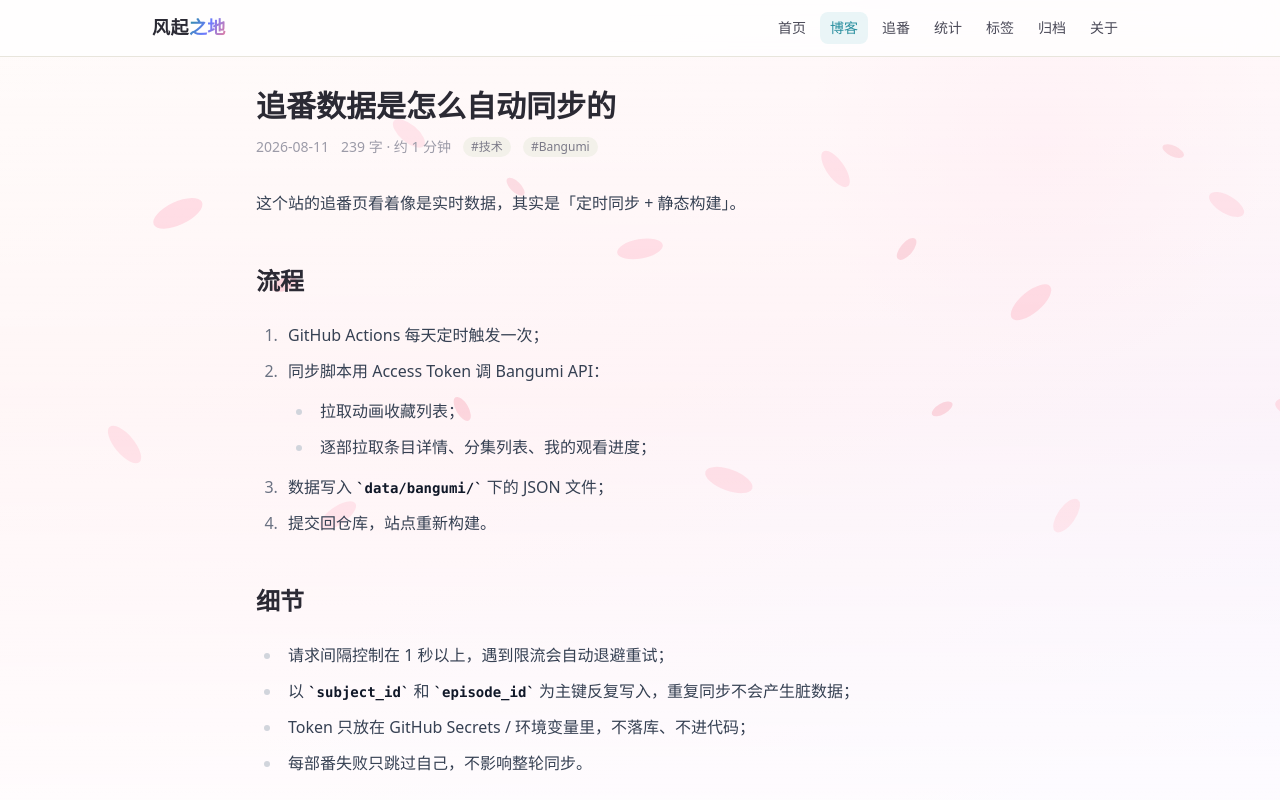
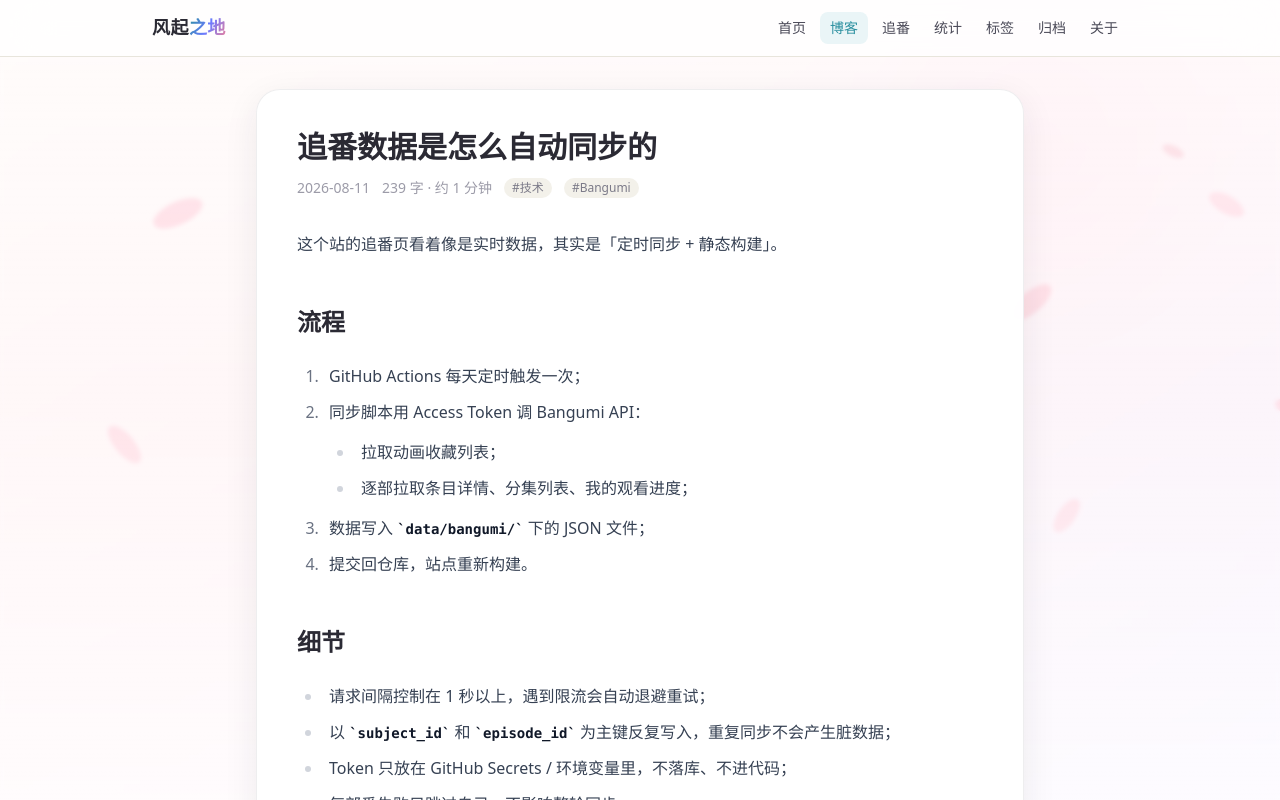
Before and after one commit to lingfeng23333/lingfeng-site, a Next.js app: page /blog/bangumi-sync-intro in a window 1280 px wide. Shown: the top 800 px of the page. Built offline with nearby package versions, Linux system fonts and the light colour scheme; no server answers.

Commit message:
feat: 阅读可读性优化（背景蒙层+模糊，文章纸感面板）

```diff
--- a/app/blog/[slug]/page.tsx
+++ b/app/blog/[slug]/page.tsx
@@ -48,7 +48,7 @@ export default async function PostPage({
   );
 
   return (
-    <article className="mx-auto max-w-3xl">
+    <article className="paper-panel mx-auto max-w-3xl rounded-3xl p-6 sm:p-10">
       <header>
         {subject ? (
           <Link
--- a/app/globals.css
+++ b/app/globals.css
@@ -54,6 +54,14 @@ body {
   box-shadow: 0 10px 34px rgba(43, 42, 52, 0.06);
 }
 
+/* 阅读面板：接近纯白，保证文字在背景图上清晰 */
+.paper-panel {
+  background: rgba(255, 255, 255, 0.95);
+  border: 1px solid rgba(43, 42, 52, 0.08);
+  backdrop-filter: blur(20px);
+  box-shadow: 0 10px 34px rgba(43, 42, 52, 0.08);
+}
+
 /* 蕾姆蓝歌词 / 引用块 */
 .prose blockquote {
   border-left-color: #5aa7d6;
--- a/components/Wallpaper.tsx
+++ b/components/Wallpaper.tsx
@@ -77,7 +77,7 @@ export default function Wallpaper() {
       ) : null}
       <div
         aria-hidden
-        className="fixed inset-0 -z-10 bg-gradient-to-b from-white/55 via-white/35 to-white/80"
+        className="fixed inset-0 -z-10 bg-gradient-to-b from-white/65 via-white/45 to-white/80 backdrop-blur-[2px]"
       />
       {bg?.url && bg.credit ? (
         <p className="fixed bottom-3 right-4 z-30 text-xs text-ink-500">
```
